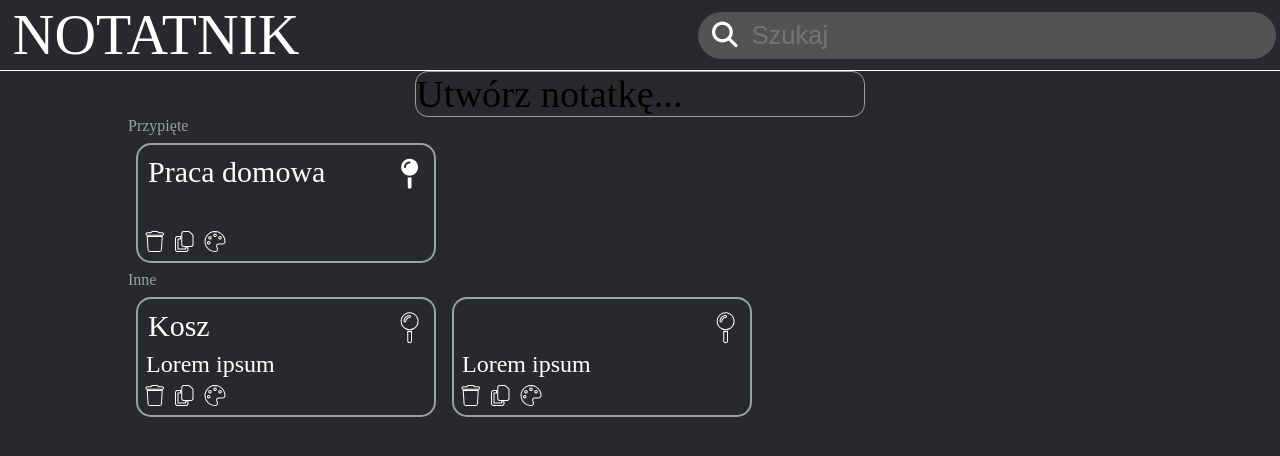
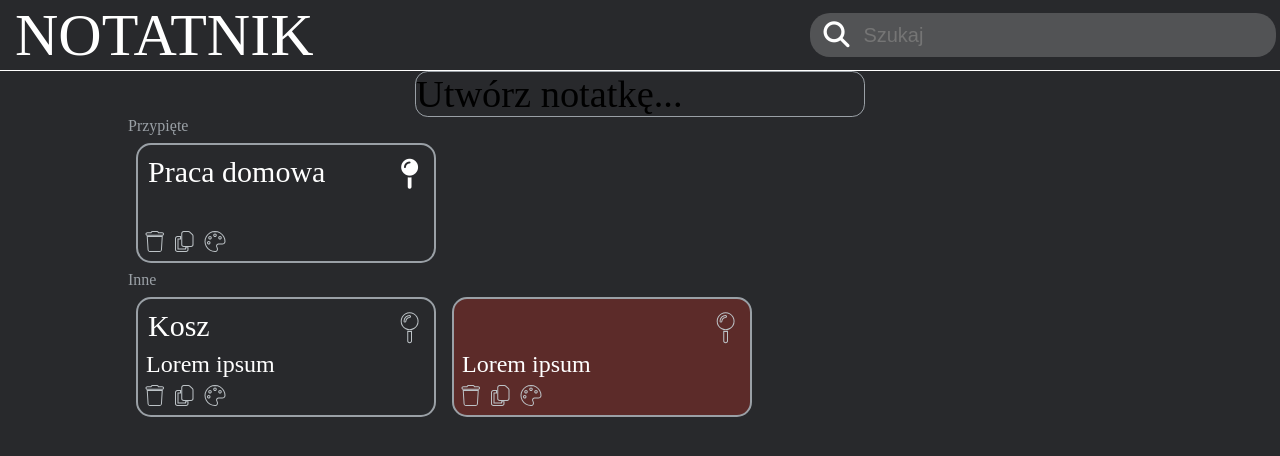
Before and after one commit to Arcus72/notebook, a React (Create React App) app: page / in a window 1280 px wide. Shown: the top 456 px of the page. Built offline with nearby package versions, Linux system fonts and the light colour scheme.

Commit message:
finishing note, NoteBook logic

```diff
--- a/src/App.js
+++ b/src/App.js
@@ -8,40 +8,102 @@ let listOfNotesFormula = [
     id: 1,
     title: 'Kosz',
     context: 'Lorem ipsum',
-    color: '',
+    color: '#28292c',
     isPined: false,
   },
   {
     id: 2,
     title: 'Praca domowa',
     context: '',
-    color: '',
+    color: '#28292c',
     isPined: true,
   },
   {
     id: 3,
     title: '',
     context: 'Lorem ipsum',
-    color: '',
+    color: '#5C2B29',
     isPined: false,
   },
 ];
 
+const colorList = [
+  {
+    name: 'Czarny',
+    value: '#28292c',
+  },
+  {
+    name: 'Czerwony',
+    value: '#5C2B29',
+  },
+  {
+    name: 'Pomarańcz',
+    value: '#614A19',
+  },
+  {
+    name: 'Żółty',
+    value: '#635D19',
+  },
+  {
+    name: 'Zielony',
+    value: '#345920',
+  },
+  {
+    name: 'Morski',
+    value: '#16504B',
+  },
+  {
+    name: 'Niebieski',
+    value: '#2D555E',
+  },
+  {
+    name: 'Ciemny Niebieski',
+    value: '#1E3A5F',
+  },
+  {
+    name: 'Fiolet',
+    value: '#42275E',
+  },
+  {
+    name: 'Róż',
+    value: '#5B2245',
+  },
+  {
+    name: 'Brąz',
+    value: '#442F19',
+  },
+  {
+    name: 'Szary',
+    value: '#3C3F43',
+  },
+];
+
 const getFirstFreeId = (list) => {
-  //! nie działa
-  list.forEach((item, index, arr) => {
+  //! Czy tyle kodu jest potrzebne
+  const idList = list.map((item) => item.id);
+  idList.sort((a, b) => {
+    return a - b;
+  });
+
+  if (idList[0] !== 1 && idList.length === 0) return 1;
+  let result;
+  let isIdFind = false;
+
+  idList.forEach((id, index, arr) => {
+    if (isIdFind) return 1;
+
     if (arr[index + 1] === undefined) {
-      console.log(item.id + 1);
-      const result = item.id + 1;
-      return result;
+      result = id + 1;
+      return 1;
     }
 
-    if (item.id + 1 !== arr[index + 1].id) {
-      console.log(item.id + 1);
-
-      return item.id + 1;
+    if (arr[index + 1] - id !== 1) {
+      isIdFind = true;
+      result = id + 1;
+      return 1;
     }
   });
+  return result;
 };
 
 const reduce = (state, action) => {
@@ -71,20 +133,25 @@ const reduce = (state, action) => {
 
     case 'copy':
       const index = getFirstFreeId(state);
-      console.log(index);
+      noteIndex = listCopy.findIndex((item) => {
+        return item.id === action.value;
+      });
+      const noteCopy = { ...state[noteIndex] };
+      noteCopy.id = index;
 
-      return state;
+      return [...state, noteCopy];
 
     default:
       return state;
   }
 };
 
+export const NotesModifierContext = createContext();
 function App() {
   const inputHolder = useRef();
   const input = useRef();
   const [isSearching, setIsSearching] = useState(false);
-  const [listOfNotes, NotesModifier] = useReducer(reduce, listOfNotesFormula);
+  const [listOfNotes, notesModifier] = useReducer(reduce, listOfNotesFormula);
 
   const changeInputHolderColor = (action) => {
     //! zmień nazwe funkcji
@@ -99,6 +166,12 @@ function App() {
 
   return (
     <div className='App'>
+      <NotesModifierContext.Provider
+        value={{
+          colorList: colorList,
+          notesModifier: notesModifier,
+        }}
+      >
         <div className='App__banner'>
           <header className='App__title'>NOTATNIK</header>
           <div ref={inputHolder} className='App__inputHolder'>
@@ -129,8 +202,9 @@ function App() {
         {isSearching ? (
           <FiltredNotes list={listOfNotes} />
         ) : (
-        <NoteBook notesModifier={NotesModifier} list={listOfNotes} />
+          <NoteBook notesModifier={notesModifier} list={listOfNotes} />
         )}
+      </NotesModifierContext.Provider>
     </div>
   );
 }
--- a/src/App.scss
+++ b/src/App.scss
@@ -7,9 +7,9 @@
   &__title {
     color: #fff;
     font-family: 'Bebas Neue', cursive;
-    font-size: 4.5vw;
-    margin: 0.5vw 1vw;
-    line-height: 4.5vw;
+    font-size: 60px;
+    margin: 5px 15px;
+    line-height: 60px;
     font-weight: normal;
   }
 
@@ -18,10 +18,10 @@
     position: relative;
     height: min-content;
     background: #525355;
-    border-radius: 3vw;
+    border-radius: 20px;
     display: flex;
     align-items: center;
-    padding: 0.5vw 1px;
+    padding: 8px 1px;
     &--focus {
       background: #fff;
       input {
@@ -36,11 +36,12 @@
 
   &__input {
     margin-right: 1vw;
-    font-size: 2vw;
+    font-size: 1.5vw;
     padding: 0.2vw 1px;
-    width: 40vw;
+    width: 400px;
     border: none;
     outline: none;
+    font-size: 20px;
     background: #525355;
     color: #fff;
   }
@@ -48,7 +49,7 @@
   &__crossIcon {
     color: white;
     padding: 0 1vw;
-    font-size: 2vw;
+    font-size: 26px;
   }
 
   &__line {
--- a/src/components/Note/Note.js
+++ b/src/components/Note/Note.js
@@ -1,7 +1,10 @@
-import React, { useEffect } from 'react';
+import React, { useContext } from 'react';
 import './index.scss';
+import { NotesModifierContext } from 'src/App';
 
-function Note({ data, notesModifier }) {
+function Note({ data }) {
+  const { notesModifier, colorList } = useContext(NotesModifierContext);
+
   const pinIconClass = `Note__pinIcon ${
     data.isPined ? 'Note__pinIcon--pined' : ''
   }`;
@@ -15,8 +18,32 @@ function Note({ data, notesModifier }) {
     });
   };
 
+  const changeNoteColor = (color) => {
+    console.log(color);
+    if (color !== data.color) {
+      let dataCopy = data;
+      dataCopy.color = color;
+      notesModifier({
+        type: 'edit',
+        value: { id: data.id, newVersion: dataCopy },
+      });
+    }
+  };
+
+  //! po najechaniu pojawia się nazwa
+  const colorPalette = colorList.map((item, index) => (
+    <span
+      key={index}
+      className={`Note__color ${
+        item.value === data.color ? 'Note__color--current' : ''
+      }`}
+      onClick={() => changeNoteColor(item.value)}
+      style={{ background: item.value }}
+    ></span>
+  ));
+
   return (
-    <div className='Note'>
+    <div style={{ background: data.color }} className='Note'>
       <header className='Note__title'>
         <div className='Note__titleValue'>{data.title}</div>
         {/* ! jeśli jest puste to znika  */}
@@ -33,15 +60,15 @@ function Note({ data, notesModifier }) {
           className='fas fa-trash'
         ></i>
         <i
-          onClick={() => notesModifier({ type: 'copy', value: '' })}
+          onClick={() => notesModifier({ type: 'copy', value: data.id })}
           className='fas fa-copy'
         ></i>
-        <span>
+        <span className='Note__palette'>
           <i
             // onClick={}
             className='fas fa-palette'
           ></i>
-          <div> {/*! dokończ palette*/}</div>
+          <div className='Note__colorContainer'> {colorPalette}</div>
         </span>
       </div>
     </div>
--- a/src/components/Note/index.scss
+++ b/src/components/Note/index.scss
@@ -1,3 +1,5 @@
+$iconColor: #bdc3c7;
+
 .Note {
   border: 2px solid #9aa0a6;
   border-radius: 15px;
@@ -19,23 +21,23 @@
   &__pinIcon {
     font-size: 30px;
     -webkit-text-stroke-width: 1px;
-    -webkit-text-stroke-color: white;
-    color: #28292c;
+    -webkit-text-stroke-color: $iconColor;
+    color: rgba(0, 0, 0, 0);
     padding: 3px 5px;
     &:hover {
       -webkit-text-stroke-width: 0px;
-      -webkit-text-stroke-color: white;
+      -webkit-text-stroke-color: $iconColor;
       color: #fff;
     }
 
     &--pined {
       -webkit-text-stroke-width: 0px;
-      -webkit-text-stroke-color: white;
+      -webkit-text-stroke-color: $iconColor;
       color: #fff;
       &:hover {
         -webkit-text-stroke-width: 1px;
-        -webkit-text-stroke-color: white;
-        color: #28292c;
+        -webkit-text-stroke-color: $iconColor;
+        color: rgba(0, 0, 0, 0);
       }
     }
   }
@@ -44,10 +46,11 @@
   }
   &__options {
     i {
+      text-align: center;
       font-size: 20px;
       -webkit-text-stroke-width: 1px;
-      -webkit-text-stroke-color: white;
-      color: #28292c;
+      -webkit-text-stroke-color: $iconColor;
+      color: rgba(0, 0, 0, 0);
       padding: {
         top: 8px;
         right: 12px;
@@ -55,9 +58,42 @@
 
       &:hover {
         -webkit-text-stroke-width: 0px;
-        -webkit-text-stroke-color: white;
+        -webkit-text-stroke-color: $iconColor;
         color: #fff;
       }
     }
   }
+
+  &__palette {
+    position: relative;
+    &:hover .Note__colorContainer {
+      display: grid;
+    }
+  }
+  $gridSide: 26px;
+  &__colorContainer {
+    background: #202124;
+    position: absolute;
+    bottom: 150%;
+    left: 0;
+    padding: 5px;
+    display: none;
+    grid-template-columns: $gridSide $gridSide $gridSide $gridSide;
+    grid-template-rows: $gridSide $gridSide $gridSide;
+    column-gap: 5px;
+    row-gap: 10px;
+    -webkit-box-shadow: -4px 5px 18px 0px rgba(50, 50, 50, 0.85);
+    -moz-box-shadow: -4px 5px 18px 0px rgba(50, 50, 50, 0.85);
+    box-shadow: -4px 5px 18px 0px rgba(50, 50, 50, 0.85);
+  }
+
+  &__color {
+    border-radius: 50%;
+    &:hover {
+      border: 2px solid #fff;
+    }
+    &--current {
+      border: 2px solid #fff;
+    }
+  }
 }
--- a/src/components/NoteBook/NoteBook.js
+++ b/src/components/NoteBook/NoteBook.js
@@ -16,13 +16,17 @@ function NoteBook({ list, notesModifier }) {
     <div className='NoteBook'>
       <NoteCreator />
       <div className='NoteBook__main'>
-        <span className='NoteBook__category'>Przypięte</span>
+        {pined.length !== 0 && (
+          <span className='NoteBook__category'>Przypięte</span>
+        )}
         <div className='NoteBook__noteDisplay'>
           {pined.map((item) => (
             <Note key={item.id} notesModifier={notesModifier} data={item} />
           ))}
         </div>
-        <span className='NoteBook__category'>Inne</span>
+        {notPined.length !== 0 && (
+          <span className='NoteBook__category'>Inne</span>
+        )}
         <div className='NoteBook__noteDisplay'>
           {notPined.map((item) => (
             <Note key={item.id} notesModifier={notesModifier} data={item} />
```
Lines whose indentation alone changed are shown as unchanged.
